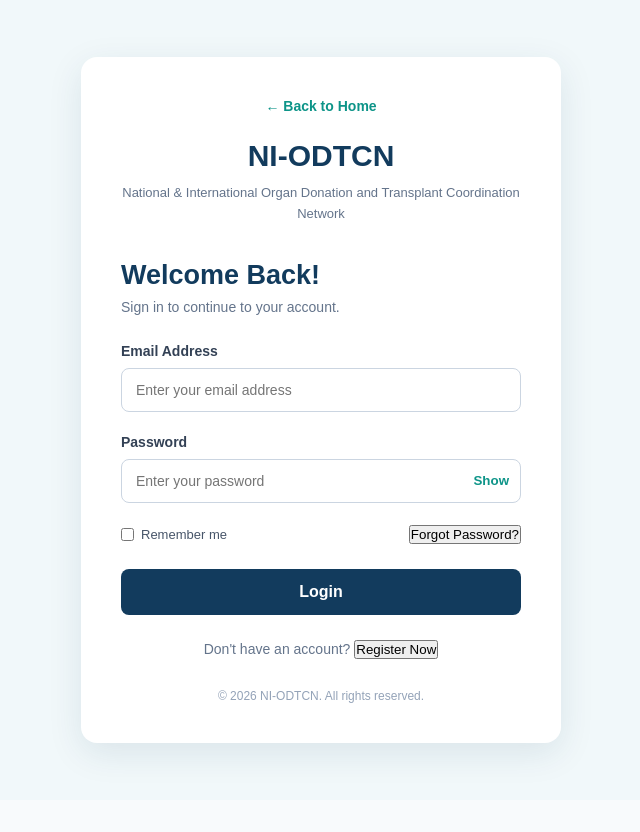
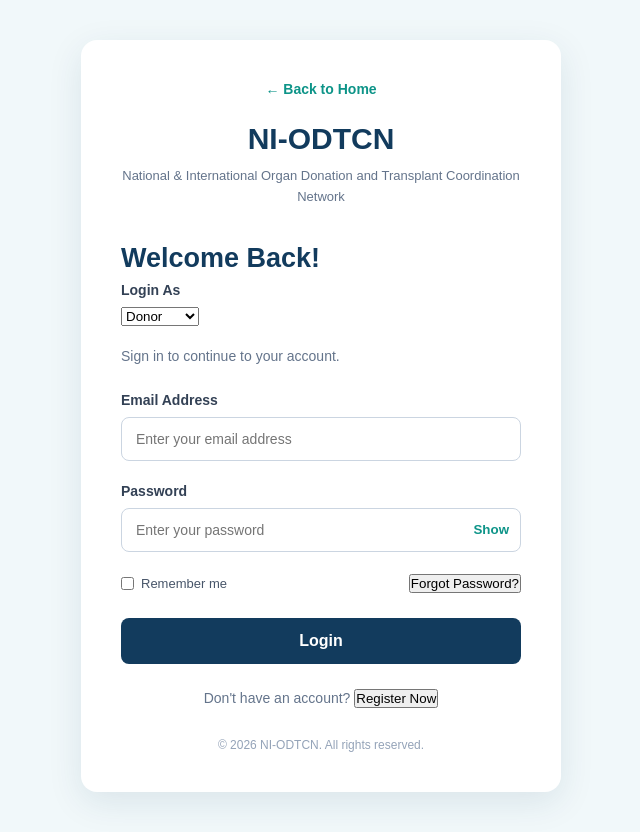
Before and after one commit to NiaztheSage/SAD-LAB-SECTION-B-TEAM-THE-SAGES, a React app in the folder frontend/: page / in a window 1280 px wide. Both pictures are taken after a click on the button "Login". Shown: the whole page, without its empty margins (319-959 px from the left). Before the commit the page ends 800 px from the top, so only its background shows below. Built offline with nearby package versions, Linux system fonts and the light colour scheme; the HTML template or start-up script is replaced by a standard one.

Commit message:
Add donor and recipient role selection in login

```diff
--- a/frontend/src/App.jsx
+++ b/frontend/src/App.jsx
@@ -53,6 +53,8 @@ if (showForgotPassword) {
   if (showLogin) {
   return (
     <Login
+      accountType={accountType}
+      onAccountTypeChange={setAccountType}
       onBack={() => setShowLogin(false)}
       onRegister={() => {
         setShowLogin(false)
--- a/frontend/src/Login.jsx
+++ b/frontend/src/Login.jsx
@@ -2,7 +2,14 @@
 import { useState } from "react";
 import "./Login.css";
 
-function Login({ onBack, onRegister, onForgotPassword, onLogin }) {
+function Login({
+  onBack,
+  onRegister,
+  onForgotPassword,
+  onLogin,
+  accountType,
+  onAccountTypeChange,
+}) {
   const [showPassword, setShowPassword] = useState(false);
   const [email, setEmail] = useState("");
   const [password, setPassword] = useState("");
@@ -30,6 +37,16 @@ function handleSubmit(e) {
 
         <div className="login-form">
           <h2>Welcome Back!</h2>
+          <div className="form-group">
+  <label>Login As</label>
+  <select
+    value={accountType}
+    onChange={(e) => onAccountTypeChange(e.target.value)}
+  >
+    <option value="Donor">Donor</option>
+    <option value="Recipient">Recipient</option>
+  </select>
+</div>
           <p className="login-subtitle">
             Sign in to continue to your account.
           </p>
```
